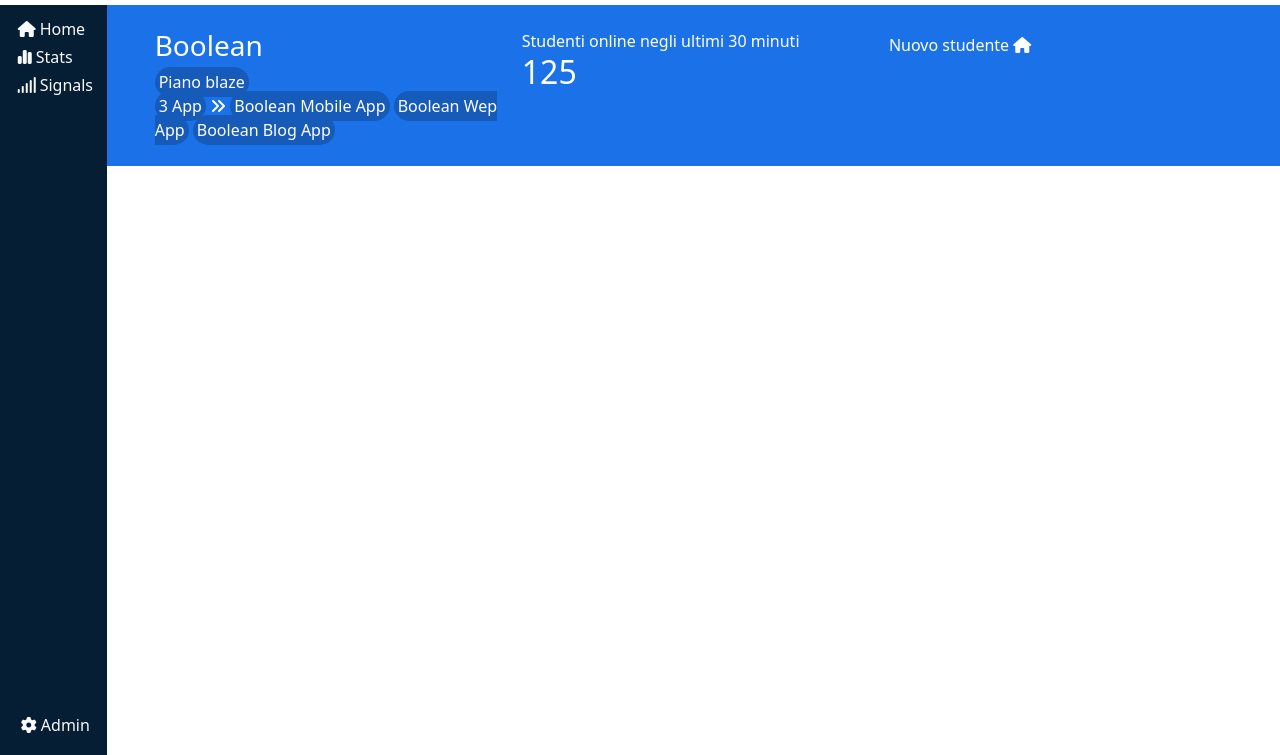
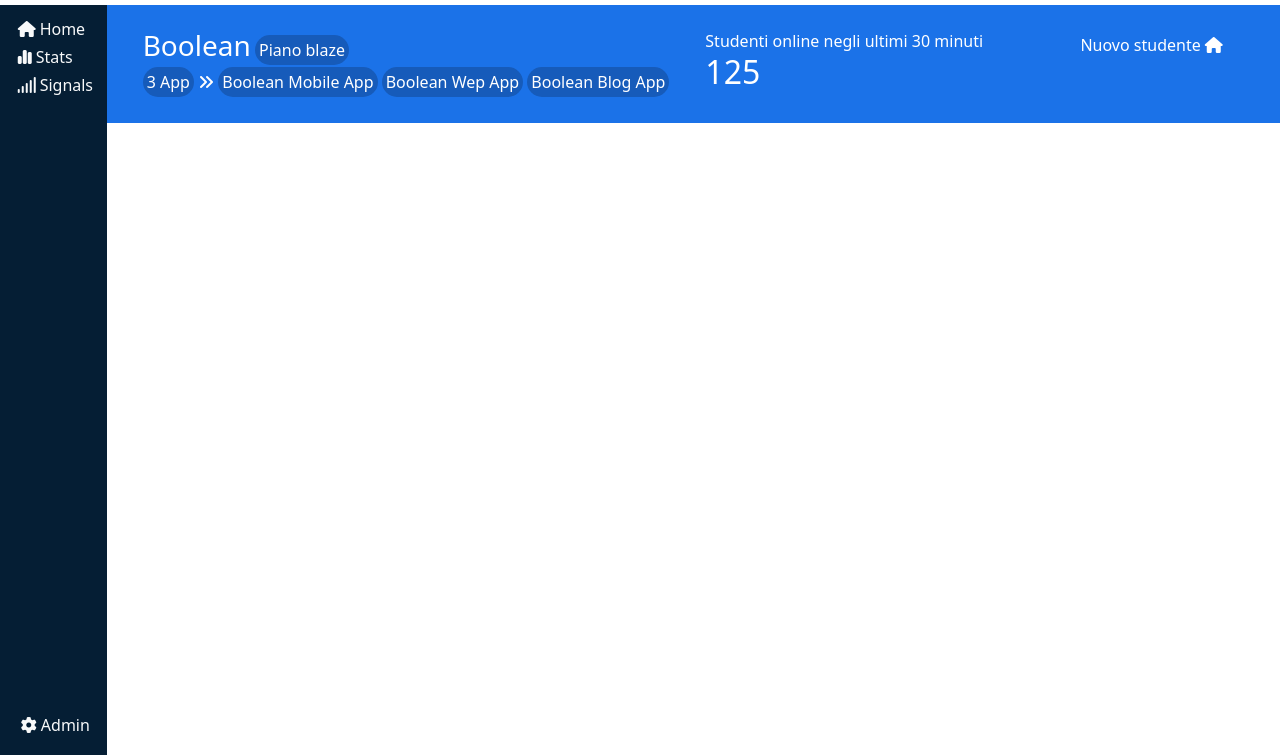
Before and after one commit to Fabrizio1919/html-css-bootstrap-dashboard, a plain HTML site: page index.html in a window 1280 px wide. Shown: the part 53-808 px from the top of the page. Drawn offline with nearby package versions, Linux system fonts and the light colour scheme.

Commit message:
Fix in boolean top

```diff
--- a/index.html
+++ b/index.html
@@ -84,22 +84,24 @@
 
             <div class="boolean_top p-4">
                <div class="container">
-                 <div class="row row-cols-1 row-cols-md-3 mx-auto ">
-                    <div class="col">
-                        <h3 class="text-white">Boolean</h3>
+                 <div class="row">
+                    <div class="col-12 col-md-5 col-lg-8 col-xl-6">
+                        <h3 class="text-white d-inline">Boolean</h3>
                         <span class="rounded-pill blue text-white fs-6 p-1">Piano blaze</span><br>
-                        <span class="rounded-pill blue text-white fs-6 p-1 ">3 App</span>
+                        <div class="app_boolean pt-2">
+                            <span class="rounded-pill blue text-white fs-6 p-1 ">3 App</span>
                         <span><i class="fa-solid fa-angles-right text-white"></i></span>
                         <span class="rounded-pill blue text-white fs-6 p-1 ">Boolean Mobile App</span>
                         <span class="rounded-pill blue text-white fs-6 p-1 ">Boolean Wep App</span>
                         <span class="rounded-pill blue text-white fs-6 p-1 ">Boolean Blog App</span>
+                        </div>
                     </div>
 
-                    <div class="col">
+                    <div class="col-12 col-md-3 col-lg-3 col-xl-4">
                         <span class="text-white">Studenti online negli ultimi 30 minuti</span>
                         <h2 class="text-white">125</h2>
                     </div>
-                    <div class="col">
+                    <div class="col-12 col-md-2 col-lg-1 col-xl-2">
                         <ul class="d-flex m-0 p-0 my-1">
                             <li><span class="text-white">Nuovo studente</span></li>
                             <li><i class="fa fa-home mx-1 text-white" aria-hidden="true"></i></li>
```
